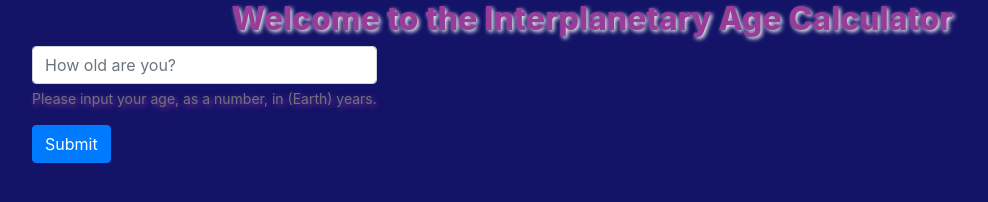
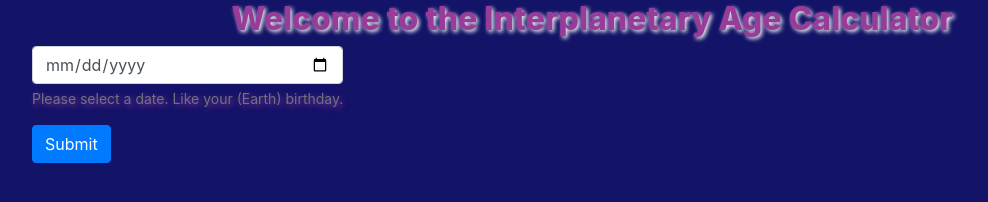
Before and after one commit to Quin-Riley-A/galactic-age-calc, a plain HTML site: page src/index.html in a window 1280 px wide. Shown: the whole page, without its empty margins (48-1036 px from the left). Drawn offline with Linux system fonts and the light colour scheme; files that its build step writes are made by us from their sources.

Commit message:
change input format to date

```diff
--- a/src/index.html
+++ b/src/index.html
@@ -17,8 +17,8 @@
         <form>
           <div class="form-row">
             <div class="form-group">
-              <input class="form-control" type="text" aria-describedby="getInputHelp" placeholder="How old are you?">
-              <small id="getInputHelp" class="form-text text-muted">Please input your age, as a number, in (Earth) years.</small>
+              <input class="form-control" id="userDate" type="date" aria-describedby="getInputHelp" placeholder="How old are you?">
+              <small id="getInputHelp" class="form-text text-muted">Please select a date. Like your (Earth) birthday.</small>
             </div>
           </div>
           <div class="form-row">
```
